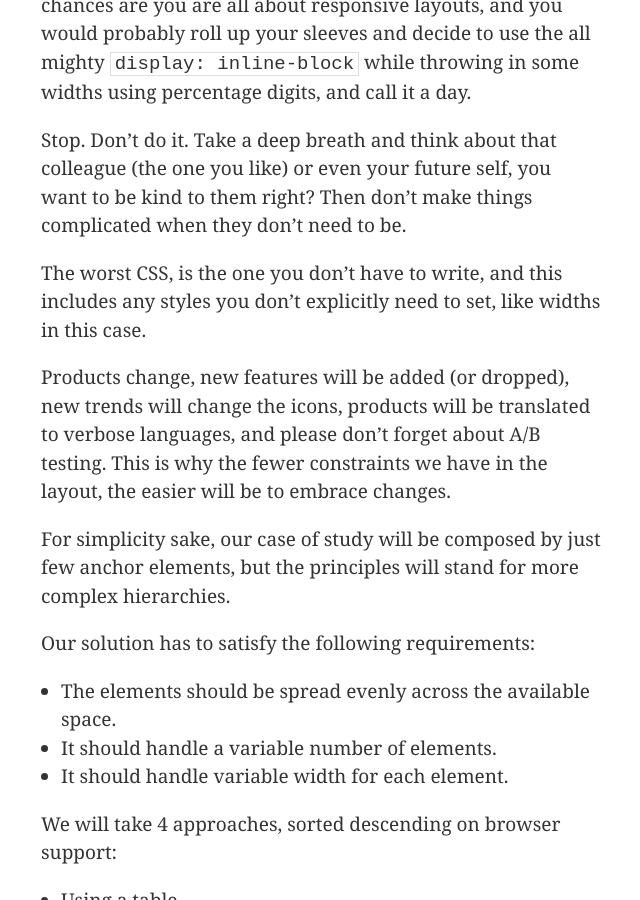
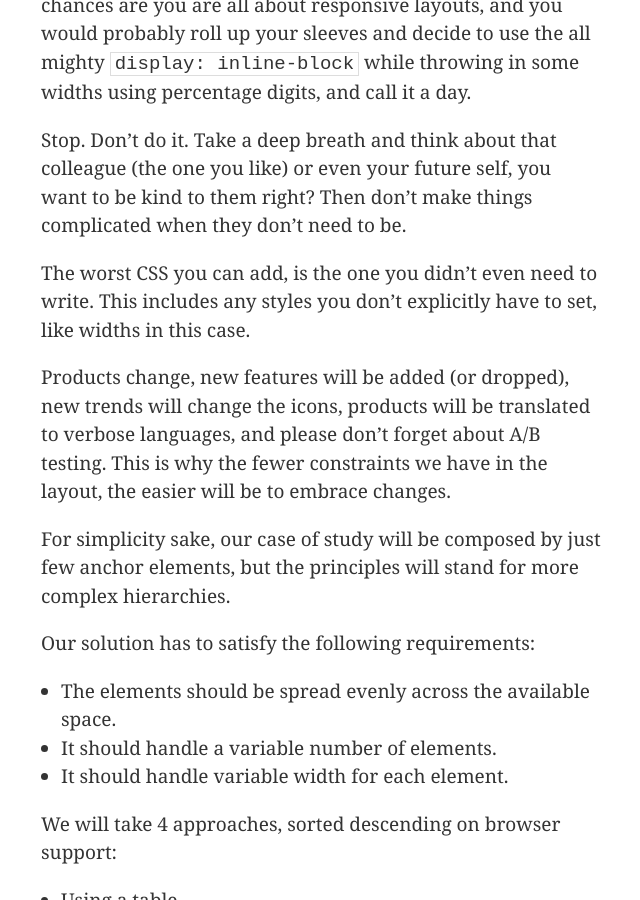
Before and after one commit to fabianuribe/fabianuribe.github.io, a Jekyll site: the page built from _posts/2015-11-02-dont-use-percentages-for-that-layout.markdown, in a window 1280 px wide and 900 px high, scrolled down 709 px. Shown: the whole window, without its empty margins (319-959 px from the left). Built offline with Jekyll 4.4.1, drawn with Linux system fonts in a browser that asks for light colours; some web fonts are replaced.

Commit message:
Reword sentence

```diff
--- a/_posts/2015-11-02-dont-use-percentages-for-that-layout.markdown
+++ b/_posts/2015-11-02-dont-use-percentages-for-that-layout.markdown
@@ -96,7 +96,7 @@ Think for a second how you would structure the design above. Among the first thi
 
 Stop. Don't do it. Take a deep breath and think about that colleague (the one you like) or even your future self, you want to be kind to them right? Then don't make things complicated when they don't need to be.
 
-The worst CSS, is the one you don't have to write, and this includes any styles you don't explicitly need to set, like widths in this case.
+The worst CSS you can add, is the one you didn't even need to write. This includes any styles you don't explicitly have to set, like widths in this case.
 
 Products change, new features will be added (or dropped), new trends will change the icons, products will be translated to verbose languages, and please don't forget about A/B testing. This is why the fewer constraints we have in the layout, the easier will be to embrace changes.
 
@@ -635,7 +635,7 @@ ul {
     display: table;
     margin: auto;
     padding: 14px 0;
-    width: 80%;
+    width: 85%;
 }
 li {
     display: table-cell;
```
